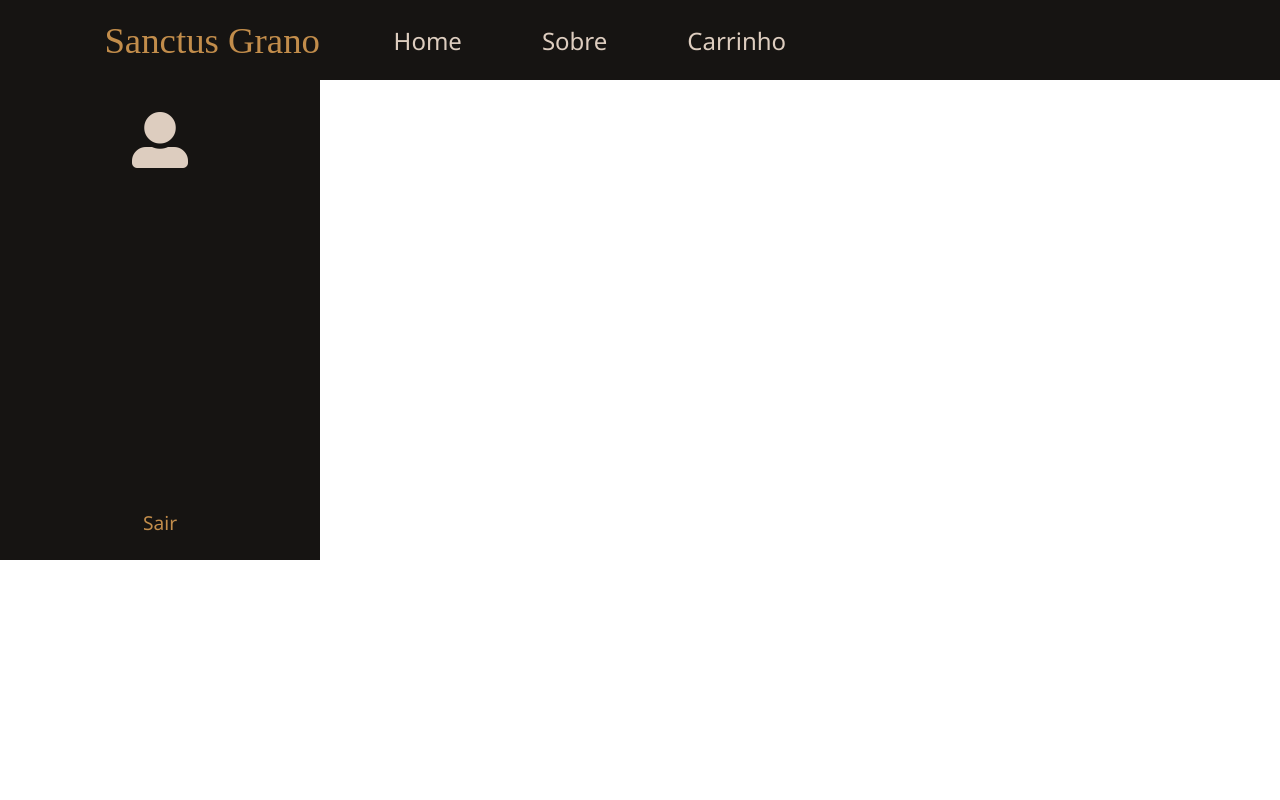
After one commit to RoneiCarlos/projeto-3-si, a PHP site: page /header_in_sys.php in a window 1280 px wide. The commit adds this page. Run offline with PHP 8.4, Linux system fonts and the light colour scheme; data that the repository does not hold is empty; some web fonts are replaced.

Commit message:
menu e sidebar fixos importados na página de cafes

```diff
--- a/src/cafes.php
+++ b/src/cafes.php
@@ -12,7 +12,7 @@
 </head>
 <body>
 
-    <?php require('menu.php'); ?>
+    <?php require('header_in_sys.php'); ?>
 
 
 
@@ -50,6 +50,8 @@
     </section>
 
     <button class="button" onclick="goCart();">Finalizar compras</button>
+    <?php require('footer_in_sys.php'); ?>
+
     <script src="https://ajax.googleapis.com/ajax/libs/jquery/3.6.0/jquery.min.js"></script>
     <script src="cafes.js"></script>
 </body>
--- /dev/null
+++ b/src/footer_in_sys.php
@@ -0,0 +1,3 @@
+        </div>
+    </div>
+</div>
--- /dev/null
+++ b/src/header_in_sys.php
@@ -0,0 +1,152 @@
+<head>
+    <style>
+        @font-face {
+            font-family: Merienda;
+            src: url(../fonts/Merienda.ttf);
+        }
+        *{
+            margin: 0;
+            padding: 0;
+            box-sizing: border-box;
+        }
+        .template {
+            display: flex;
+            flex-direction: column;
+            justify-content: flex-start;
+        }
+        .bar {
+            position: fixed;
+            height: 5rem;
+            width: 100%;
+            background-color: #161412;
+            display: flex;
+            align-items: center;
+            z-index: 10;
+        }
+        .bg-sg {
+            width: 20em;
+            background: #161412;
+            height: 100%;
+            display: flex;
+            align-items: center;
+            justify-content: flex-end;
+        }
+        .sg {
+            font-family: Merienda;
+            font-size: 2.3rem;
+            text-decoration: none;
+            color: #c28d4b;
+        }
+        .menu {
+            display: flex;
+            justify-content: center;
+            margin-left: .8rem;
+        }
+        .menu ul {
+            list-style: none;
+        }
+        .menu li {
+            margin-left: 1rem;
+        }
+        .menu li a {
+            text-decoration: none;
+            color: #ddcdbf;
+            font-family: 'Segoe UI', Tahoma, Geneva, Verdana, sans-serif;
+            font-size: 1.5rem;
+            padding: 1.30rem 2rem;
+        }
+        .menu li a:hover {
+            color: #c28d4b;
+            border-bottom: 3px solid #c28d4b;
+        }
+        .sd {
+            display: flex;
+        }
+        .side {
+            position: fixed;
+            margin-top: 5rem;
+            font-family: 'Segoe UI', Tahoma, Geneva, Verdana, sans-serif;
+            width: 20rem;
+            background: #161412;
+            min-height: calc(35rem - 5rem);
+            color: #ddcdbf;
+            display: flex;
+            flex-direction: column;
+            align-items: center;
+            justify-content: space-between;
+        }
+        .icon {
+            display: flex;
+            flex-direction: column;
+            text-align: center;
+        }
+        .icon i {
+            font-size: 3.5rem;
+            margin-top: 2rem;
+        }
+        .icon span{
+            margin-top: 1rem;
+            font-size: 1.25rem;
+        }
+        .sair {
+            margin-bottom: 1.5rem;
+
+        }
+        .sair a {
+            text-decoration: none;
+            color: #c28d4b;
+            font-size: 1.2rem;
+        }
+        .content {
+            margin-left: 20rem;
+            margin-top: 5rem;
+        }
+    </style>
+    <link rel="stylesheet" href="https://use.fontawesome.com/releases/v5.15.3/css/all.css" integrity="sha384-SZXxX4whJ79/gErwcOYf+zWLeJdY/qpuqC4cAa9rOGUstPomtqpuNWT9wdPEn2fk" crossorigin="anonymous">
+</head>
+<?php
+    //importa o json de usuários
+    $usr_json = file_get_contents('../data/usuarios.json');
+    //transforma o json pra obj php
+    $usrs = json_decode($usr_json);
+
+    //importar json do usuário logado no momento
+    $usr_logado_json = file_get_contents('../data/usuariologado.json');
+    //transforma o json pra obj php
+    $logado = json_decode($usr_logado_json);
+
+    //pegar o id do usuario logado no momento
+    $on = $logado->usuario;
+
+    //mostra o nome do usuario atual logado
+    $nome = $usrs[$on]->nome;
+?>
+<div class="template">
+    <div class="bar">
+        <div class="bg-sg">
+            <a href="index.html" class="sg">Sanctus Grano</a>
+        </div>
+        <div class="menu">
+            <ul class="menu">
+                <li>
+                    <a href="/index.html">Home</a>
+                </li>
+                <li>
+                    <a href="sobre.html">Sobre</a>
+                </li>
+                <li>
+                    <a href="carrinho.php">Carrinho</a>
+                </li>
+            </ul>
+        </div>
+    </div>
+
+    <div class="sd">
+        <div class="side">
+            <div class="icon">
+                <i class="fas fa-user-alt"></i>
+                <span><?=$nome?></span>
+            </div>
+            <span class="sair"><a href="login.php">Sair</a></span>
+        </div>
+        <div class="content">
```
